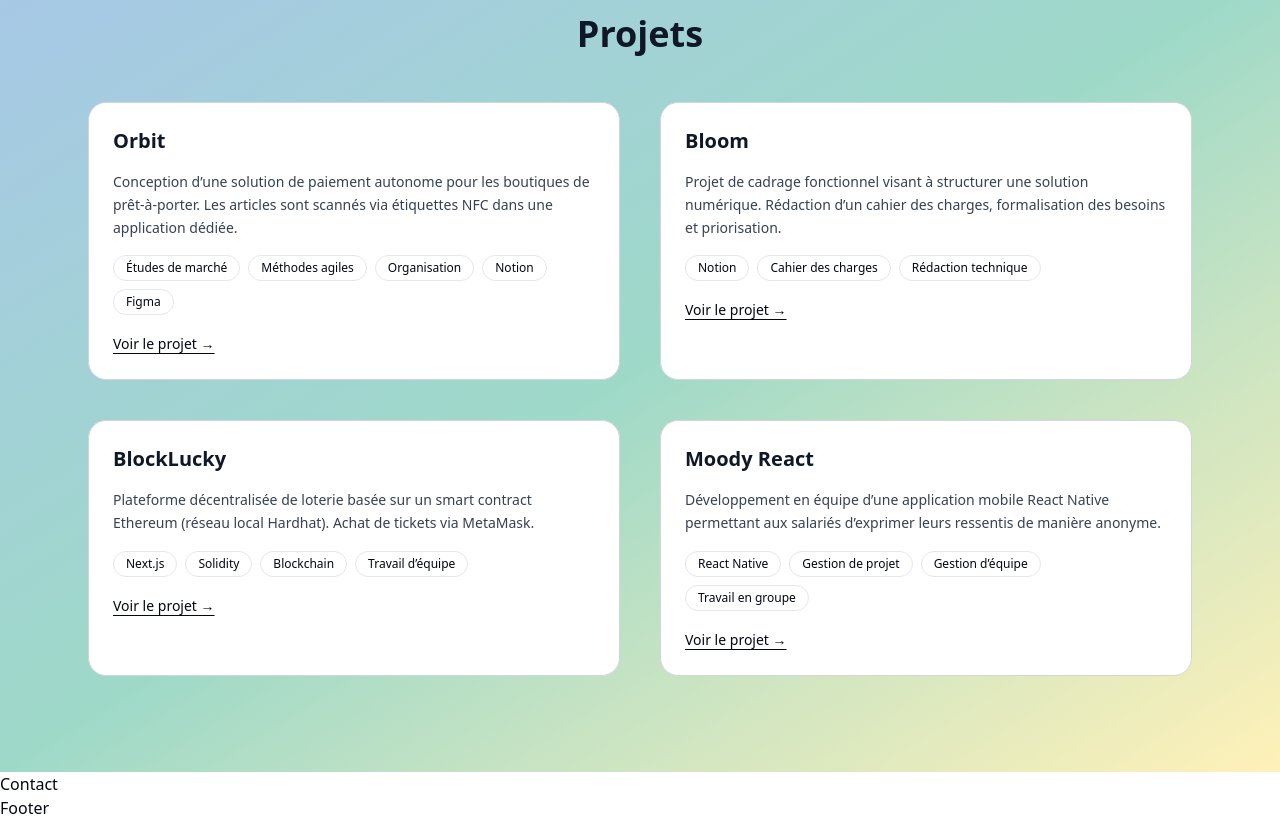
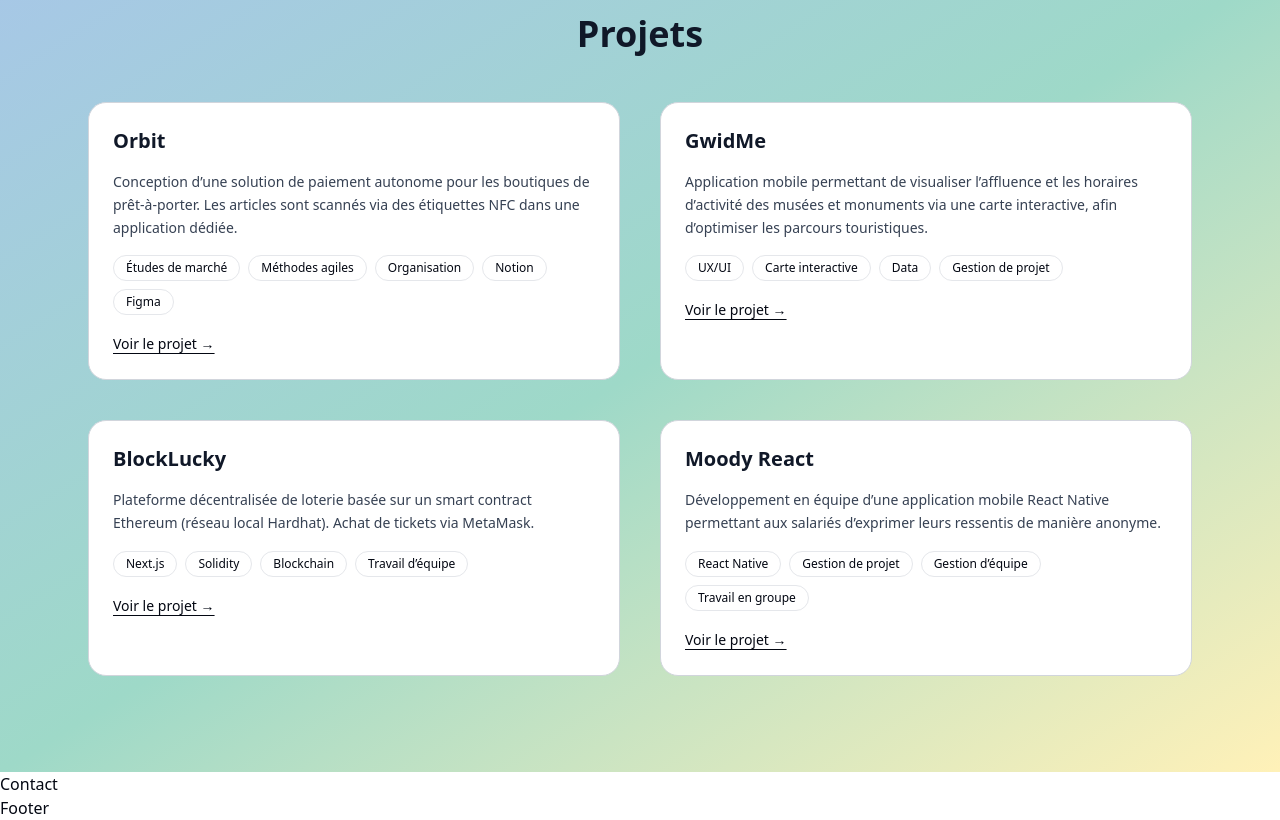
Before and after one commit to Kiaraw/portfolio, a Next.js app in the folder front/: page / in a window 1280 px wide. Shown: the part 1900-2720 px from the top of the page. Built offline with nearby package versions, Linux system fonts and the light colour scheme.

Commit message:
FIX, remplacer bloom par gwid me

```diff
--- a/front/components/Projects.tsx
+++ b/front/components/Projects.tsx
@@ -2,7 +2,10 @@ import Link from "next/link";
 
 export default function Projects() {
   return (
-    <section id="projects" className="pt-12 pb-24 bg-gradient-to-br from-[#A7C7E7] via-[#9ED9C8] to-[#FFF1B8]">
+    <section
+      id="projects"
+      className="pt-12 pb-24 bg-gradient-to-br from-[#A7C7E7] via-[#9ED9C8] to-[#FFF1B8]"
+    >
       <div className="max-w-6xl mx-auto px-6 space-y-12">
 
         <h2 className="text-4xl font-bold text-gray-900 text-center">
@@ -11,7 +14,7 @@ export default function Projects() {
 
         <div className="grid grid-cols-1 md:grid-cols-2 gap-10">
 
-          {/* ===== Projet 1 ===== */}
+          {/* ===== Projet 1 : Orbit ===== */}
           <div className="border border-gray-300 rounded-2xl p-6 space-y-4 bg-white">
             <h3 className="text-xl font-semibold text-gray-900">
               Orbit
@@ -19,7 +22,7 @@ export default function Projects() {
 
             <p className="text-sm text-gray-700 leading-relaxed">
               Conception d’une solution de paiement autonome pour les boutiques
-              de prêt-à-porter. Les articles sont scannés via étiquettes NFC
+              de prêt-à-porter. Les articles sont scannés via des étiquettes NFC
               dans une application dédiée.
             </p>
 
@@ -39,22 +42,23 @@ export default function Projects() {
             </Link>
           </div>
 
-          {/* ===== Projet 2 ===== */}
+          {/* ===== Projet 2 : GwidMe ===== */}
           <div className="border border-gray-300 rounded-2xl p-6 space-y-4 bg-white">
             <h3 className="text-xl font-semibold text-gray-900">
-              Bloom
+              GwidMe
             </h3>
 
             <p className="text-sm text-gray-700 leading-relaxed">
-              Projet de cadrage fonctionnel visant à structurer une solution
-              numérique. Rédaction d’un cahier des charges, formalisation des
-              besoins et priorisation.
+              Application mobile permettant de visualiser l’affluence et les
+              horaires d’activité des musées et monuments via une carte
+              interactive, afin d’optimiser les parcours touristiques.
             </p>
 
             <div className="flex flex-wrap gap-2">
-              <span className="px-3 py-1 text-xs border rounded-full">Notion</span>
-              <span className="px-3 py-1 text-xs border rounded-full">Cahier des charges</span>
-              <span className="px-3 py-1 text-xs border rounded-full">Rédaction technique</span>
+              <span className="px-3 py-1 text-xs border rounded-full">UX/UI</span>
+              <span className="px-3 py-1 text-xs border rounded-full">Carte interactive</span>
+              <span className="px-3 py-1 text-xs border rounded-full">Data</span>
+              <span className="px-3 py-1 text-xs border rounded-full">Gestion de projet</span>
             </div>
 
             <Link
@@ -65,7 +69,7 @@ export default function Projects() {
             </Link>
           </div>
 
-          {/* ===== Projet 3 ===== */}
+          {/* ===== Projet 3 : BlockLucky ===== */}
           <div className="border border-gray-300 rounded-2xl p-6 space-y-4 bg-white">
             <h3 className="text-xl font-semibold text-gray-900">
               BlockLucky
@@ -91,7 +95,7 @@ export default function Projects() {
             </Link>
           </div>
 
-          {/* ===== Projet 4 ===== */}
+          {/* ===== Projet 4 : Moody React ===== */}
           <div className="border border-gray-300 rounded-2xl p-6 space-y-4 bg-white">
             <h3 className="text-xl font-semibold text-gray-900">
               Moody React
```
Lines whose indentation alone changed are shown as unchanged.
